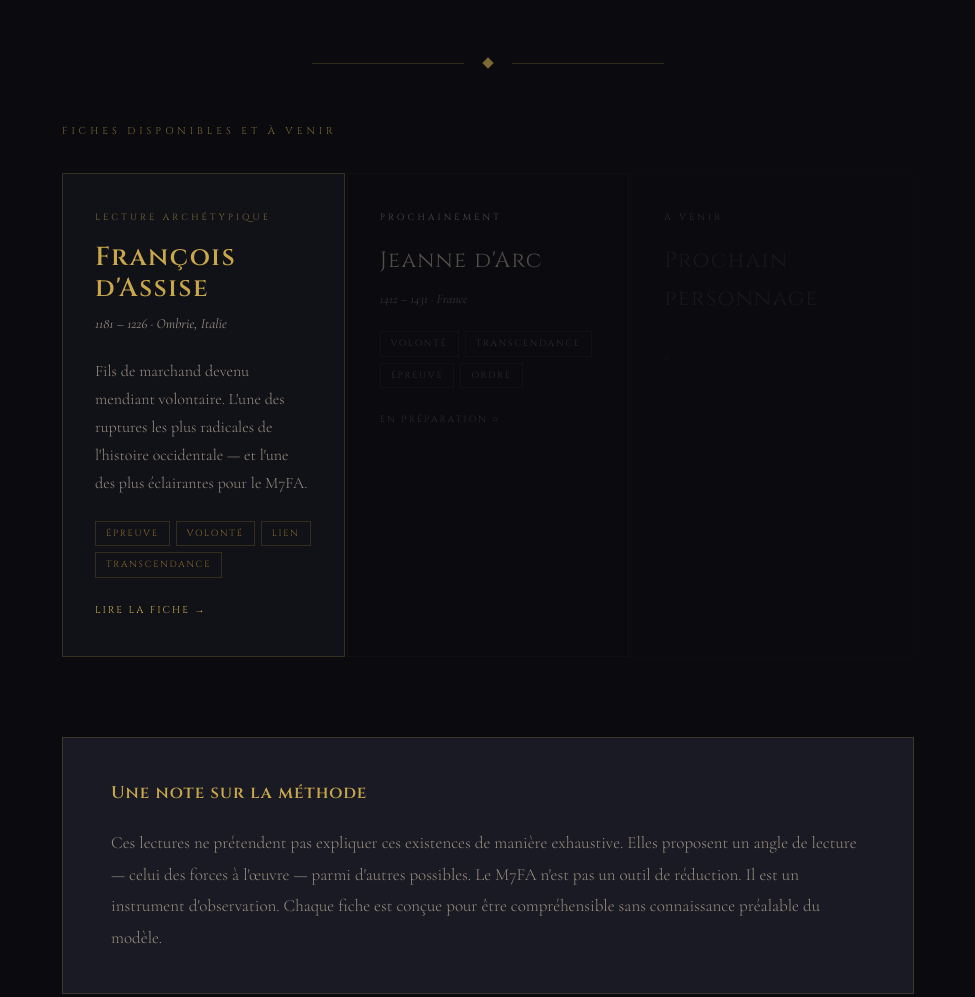
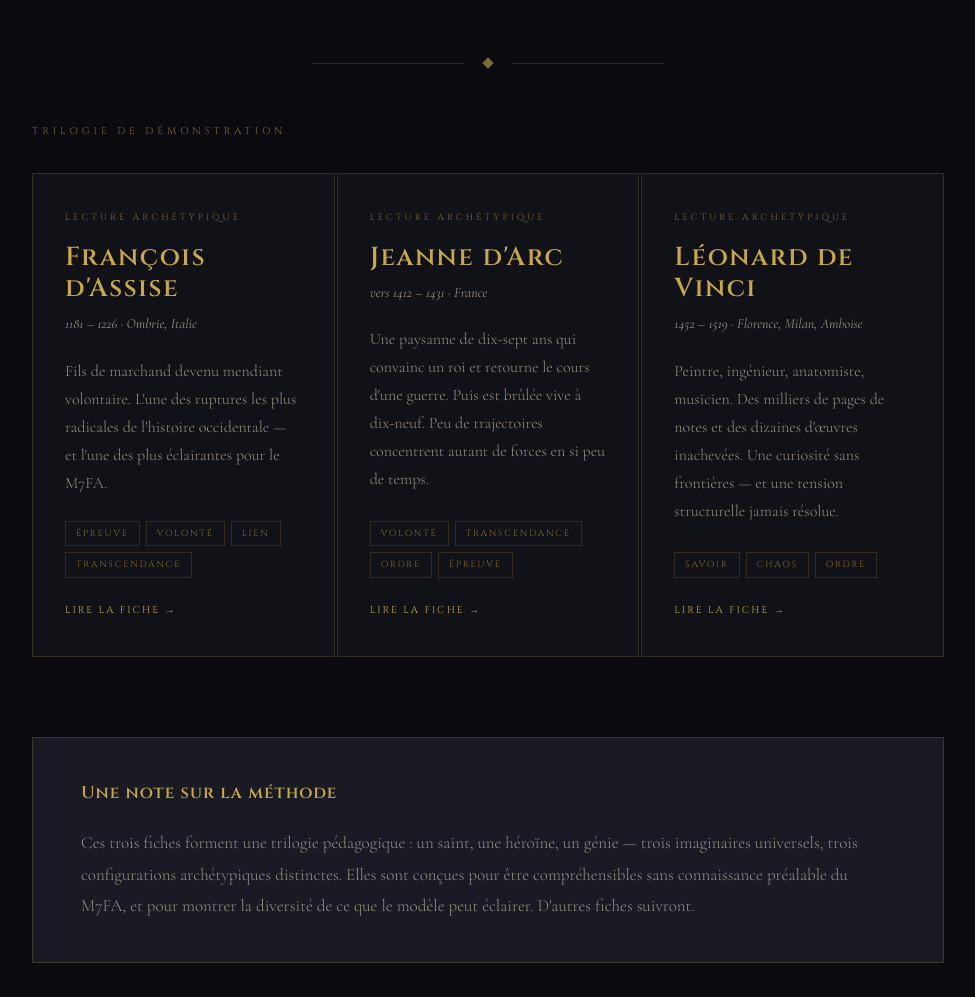
Before and after one commit to denalben-dot/m7fa-site, a plain HTML site: page personnages.html in a window 1280 px wide. Shown: the part 642-1639 px from the top of the page, without its empty margins (152-1127 px from the left). Drawn offline with nearby package versions, Linux system fonts and the light colour scheme.

Commit message:
Add files via upload

```diff
--- a/personnages.html
+++ b/personnages.html
@@ -4,7 +4,7 @@
 <meta charset="UTF-8">
 <meta name="viewport" content="width=device-width, initial-scale=1.0">
 <title>Personnages — Applications M7FA</title>
-<meta name="description" content="Lectures archétypiques de personnages historiques à travers le Modèle des 7 Forces. François d'Assise, Jeanne d'Arc et d'autres à venir.">
+<meta name="description" content="Lectures archétypiques de personnages historiques à travers le Modèle des 7 Forces. François d'Assise, Jeanne d'Arc, Léonard de Vinci.">
 <link rel="preconnect" href="https://fonts.googleapis.com">
 <link rel="preconnect" href="https://fonts.gstatic.com" crossorigin>
 <link href="https://fonts.googleapis.com/css2?family=Cinzel:wght@400;600;700&family=Cormorant+Garamond:ital,wght@0,300;0,400;0,500;1,300;1,400&display=swap" rel="stylesheet">
@@ -34,7 +34,6 @@
     overflow-x: hidden;
   }
 
-  /* HERO */
   .page-hero {
     padding: 110px 24px 72px;
     max-width: 780px;
@@ -53,12 +52,7 @@
     gap: 10px;
   }
 
-  .fil-ariane a {
-    color: var(--texte-muted);
-    text-decoration: none;
-    transition: color 0.2s;
-  }
-
+  .fil-ariane a { color: var(--texte-muted); text-decoration: none; transition: color 0.2s; }
   .fil-ariane a:hover { color: var(--or); }
   .fil-ariane span { opacity: 0.4; }
 
@@ -100,7 +94,6 @@
     max-width: 580px;
   }
 
-  /* SEPARATEUR */
   .sep {
     display: flex;
     align-items: center;
@@ -112,9 +105,8 @@
   .sep-line { flex: 1; height: 1px; background: var(--bordure); }
   .sep-diamant { width: 8px; height: 8px; background: var(--or); transform: rotate(45deg); opacity: 0.6; }
 
-  /* GRILLE FICHES */
   .contenu {
-    max-width: 900px;
+    max-width: 960px;
     margin: 0 auto;
     padding: 0 24px 100px;
   }
@@ -131,12 +123,11 @@
 
   .fiches-grille {
     display: grid;
-    grid-template-columns: repeat(auto-fill, minmax(260px, 1fr));
+    grid-template-columns: repeat(auto-fill, minmax(280px, 1fr));
     gap: 2px;
     margin-bottom: 80px;
   }
 
-  /* CARTE ACTIVE */
   .fiche-carte {
     background: var(--obsidienne-2);
     border: 1px solid var(--bordure);
@@ -159,11 +150,7 @@
     transition: height 0.3s;
   }
 
-  .fiche-carte:hover {
-    background: var(--obsidienne-3);
-    border-color: rgba(201,168,76,0.4);
-  }
-
+  .fiche-carte:hover { background: var(--obsidienne-3); border-color: rgba(201,168,76,0.4); }
   .fiche-carte:hover::before { height: 100%; }
 
   .fiche-type {
@@ -187,7 +174,6 @@
   }
 
   .fiche-dates {
-    font-family: 'Cormorant Garamond', serif;
     font-size: 14px;
     font-style: italic;
     color: var(--texte-muted);
@@ -234,23 +220,13 @@
 
   .fiche-carte:hover .fiche-lire { gap: 14px; }
 
-  /* CARTE BIENTOT */
   .fiche-bientot {
     background: var(--obsidienne);
     border: 1px solid rgba(201,168,76,0.08);
     display: flex;
     flex-direction: column;
     padding: 36px 32px;
-    opacity: 0.5;
-  }
-
-  .fiche-bientot-label {
-    font-family: 'Cinzel', serif;
-    font-size: 9px;
-    letter-spacing: 0.35em;
-    text-transform: uppercase;
-    color: var(--texte-muted);
-    margin-bottom: 16px;
+    opacity: 0.4;
   }
 
   .fiche-bientot-nom {
@@ -270,39 +246,20 @@
     margin-bottom: 20px;
   }
 
-  .fiche-bientot-forces {
-    display: flex;
-    flex-wrap: wrap;
-    gap: 6px;
-  }
-
-  .fiche-bientot-force {
-    font-family: 'Cinzel', serif;
-    font-size: 9px;
-    letter-spacing: 0.2em;
-    text-transform: uppercase;
-    color: var(--texte-muted);
-    padding: 4px 10px;
-    border: 1px solid rgba(154,144,128,0.2);
-    opacity: 0.5;
-  }
-
   .bientot-badge {
-    margin-top: auto;
     font-family: 'Cinzel', serif;
     font-size: 9px;
     letter-spacing: 0.25em;
     text-transform: uppercase;
     color: var(--texte-muted);
     opacity: 0.5;
+    margin-top: auto;
   }
 
-  /* METHODE */
   .methode {
     background: var(--obsidienne-3);
     border: 1px solid var(--bordure);
     padding: 40px 48px;
-    margin-top: 20px;
   }
 
   .methode-titre {
@@ -321,7 +278,6 @@
     line-height: 1.85;
   }
 
-  /* FOOTER */
   footer {
     border-top: 1px solid var(--bordure);
     padding: 48px 24px;
@@ -343,7 +299,6 @@
 </head>
 <body>
 
-<!-- HERO -->
 <div class="page-hero">
   <div class="fil-ariane">
     <a href="index.html">Accueil</a>
@@ -366,11 +321,10 @@
 
 <div class="contenu">
 
-  <p class="section-label">Fiches disponibles et à venir</p>
+  <p class="section-label">Trilogie de démonstration</p>
 
   <div class="fiches-grille">
 
-    <!-- FRANCOIS D'ASSISE — actif -->
     <a href="francois-assise.html" class="fiche-carte">
       <p class="fiche-type">Lecture archétypique</p>
       <h2 class="fiche-nom">François d'Assise</h2>
@@ -385,34 +339,39 @@
       <p class="fiche-lire">Lire la fiche →</p>
     </a>
 
-    <!-- JEANNE D'ARC — bientôt -->
-    <div class="fiche-bientot">
-      <p class="fiche-bientot-label">Prochainement</p>
-      <h2 class="fiche-bientot-nom">Jeanne d'Arc</h2>
-      <p class="fiche-bientot-dates">1412 – 1431 · France</p>
-      <div class="fiche-bientot-forces">
-        <span class="fiche-bientot-force">Volonté</span>
-        <span class="fiche-bientot-force">Transcendance</span>
-        <span class="fiche-bientot-force">Épreuve</span>
-        <span class="fiche-bientot-force">Ordre</span>
+    <a href="jeanne-arc.html" class="fiche-carte">
+      <p class="fiche-type">Lecture archétypique</p>
+      <h2 class="fiche-nom">Jeanne d'Arc</h2>
+      <p class="fiche-dates">vers 1412 – 1431 · France</p>
+      <p class="fiche-accroche">Une paysanne de dix-sept ans qui convainc un roi et retourne le cours d'une guerre. Puis est brûlée vive à dix-neuf. Peu de trajectoires concentrent autant de forces en si peu de temps.</p>
+      <div class="fiche-forces">
+        <span class="fiche-force">Volonté</span>
+        <span class="fiche-force">Transcendance</span>
+        <span class="fiche-force">Ordre</span>
+        <span class="fiche-force">Épreuve</span>
       </div>
-      <p class="bientot-badge" style="margin-top: 24px;">En préparation ○</p>
-    </div>
+      <p class="fiche-lire">Lire la fiche →</p>
+    </a>
 
-    <!-- SLOT 3 — vide -->
-    <div class="fiche-bientot" style="opacity:0.25;">
-      <p class="fiche-bientot-label">À venir</p>
-      <h2 class="fiche-bientot-nom" style="opacity:0.4;">Prochain personnage</h2>
-      <p class="bientot-badge" style="margin-top: 24px;">○</p>
-    </div>
+    <a href="leonard-vinci.html" class="fiche-carte">
+      <p class="fiche-type">Lecture archétypique</p>
+      <h2 class="fiche-nom">Léonard de Vinci</h2>
+      <p class="fiche-dates">1452 – 1519 · Florence, Milan, Amboise</p>
+      <p class="fiche-accroche">Peintre, ingénieur, anatomiste, musicien. Des milliers de pages de notes et des dizaines d'œuvres inachevées. Une curiosité sans frontières — et une tension structurelle jamais résolue.</p>
+      <div class="fiche-forces">
+        <span class="fiche-force">Savoir</span>
+        <span class="fiche-force">Chaos</span>
+        <span class="fiche-force">Ordre</span>
+      </div>
+      <p class="fiche-lire">Lire la fiche →</p>
+    </a>
 
   </div>
 
-  <!-- NOTE METHODOLOGIQUE -->
   <div class="methode">
     <p class="methode-titre">Une note sur la méthode</p>
     <p class="methode-texte">
-      Ces lectures ne prétendent pas expliquer ces existences de manière exhaustive. Elles proposent un angle de lecture — celui des forces à l'œuvre — parmi d'autres possibles. Le M7FA n'est pas un outil de réduction. Il est un instrument d'observation. Chaque fiche est conçue pour être compréhensible sans connaissance préalable du modèle.
+      Ces trois fiches forment une trilogie pédagogique : un saint, une héroïne, un génie — trois imaginaires universels, trois configurations archétypiques distinctes. Elles sont conçues pour être compréhensibles sans connaissance préalable du M7FA, et pour montrer la diversité de ce que le modèle peut éclairer. D'autres fiches suivront.
     </p>
   </div>
 
```
